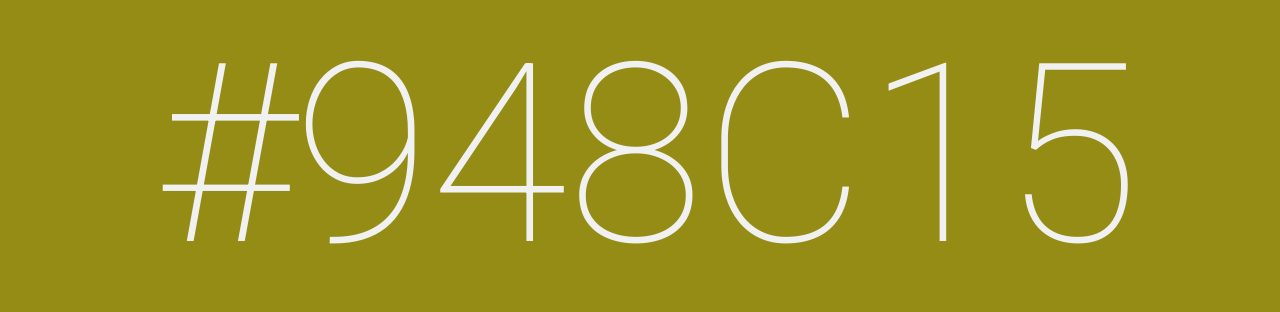
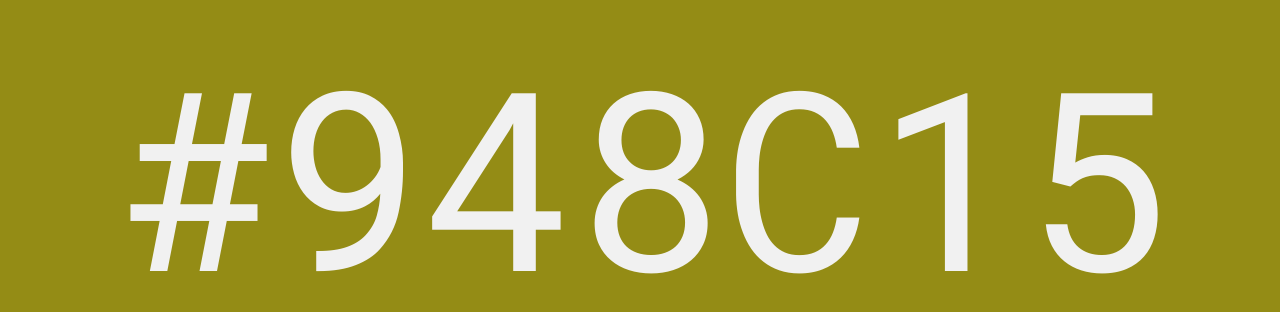
Before and after one commit to mrbadduck/andri-clock, a plain HTML site: page index.html in a window 1280 px wide. Shown: the part 274-586 px from the top of the page. Drawn offline with Linux system fonts and the light colour scheme.

Commit message:
roboto mono

```diff
--- a/index.html
+++ b/index.html
@@ -4,7 +4,7 @@
 <head>
     <meta charset="UTF-8">
     <title>Andri Clock</title>
-    <link href='https://fonts.googleapis.com/css?family=Roboto:100' rel='stylesheet'
+    <link href='https://fonts.googleapis.com/css?family=Roboto+Mono' rel='stylesheet'
           type='text/css'>
 
     <style>
@@ -20,7 +20,7 @@
         #hex
         {
             /*noinspection CssNoGenericFontName*/
-            font-family: "Roboto", monospace;
+            font-family: "Roboto Mono", monospace;
             font-size: 0;
             padding-top: 0;
             display: block;
--- a/index.js
+++ b/index.js
@@ -23,7 +23,7 @@ function updateTime()
 
     document.getElementById("hex").innerHTML = "#" + h + m + s;
 
-    document.getElementById("hex").style.fontFamily = "Roboto";
+    document.getElementById("hex").style.fontFamily = "Roboto Mono";
     document.getElementById("hex").style.fontSize = 250 + "px";
     /*document.getElementById("hex").style.paddingTop = 19 + "vh";*/
 
```
